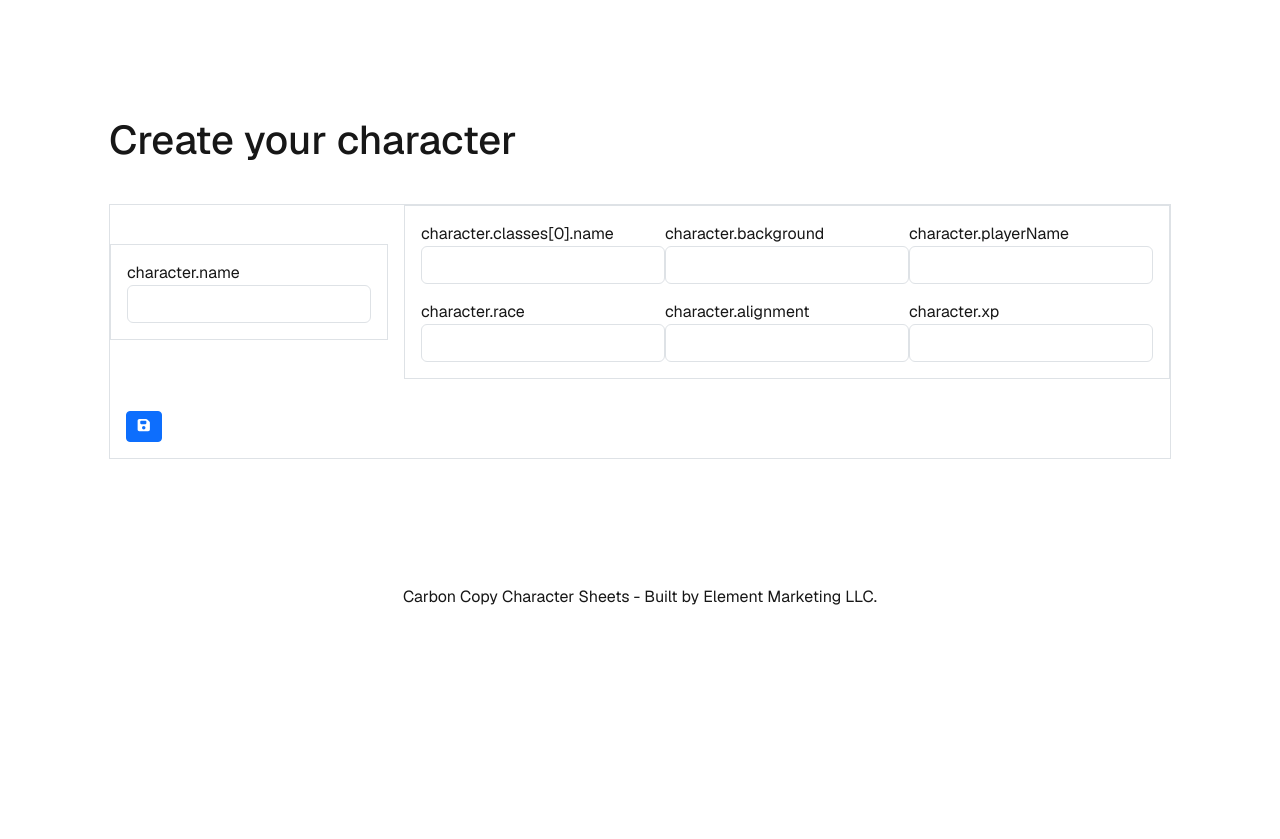
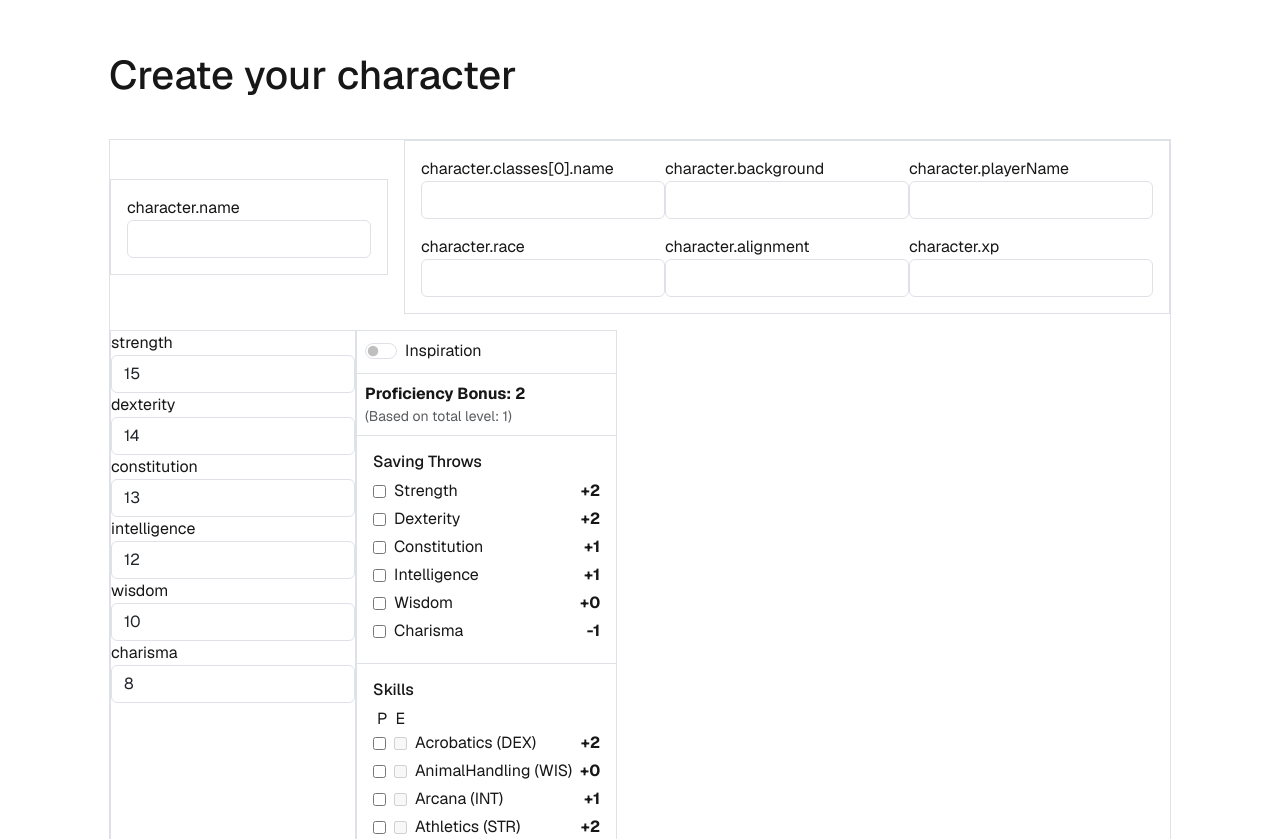
Before and after one commit to skathix/carbon-copy-characters, a Next.js app: page / in a window 1280 px wide. Shown: the part 113-952 px from the top of the page. Before the commit the page ends 800 px from the top, so only its background shows below. Built offline with nearby package versions, Linux system fonts and the light colour scheme.

Commit message:
Implemented the second column of the first page

```diff
--- a/src/app/components/character/forms/CharacterForm.tsx
+++ b/src/app/components/character/forms/CharacterForm.tsx
@@ -1,24 +1,209 @@
-import { Form } from "formik";
+import { Form, useFormikContext, Field } from "formik";
 import React from "react";
 import { FontAwesomeIcon } from "@fortawesome/react-fontawesome";
 import { faSave } from "@fortawesome/free-solid-svg-icons";
 import PrimaryCharacterInfo from "./panels/PrimaryCharacterInfo";
+import FormField from "../../form/FormField";
+import { CharacterModel } from "@/app/types/character.types";
 
-type CharacterFormProps = {
-  handleSubmit: React.FormEventHandler<HTMLFormElement>;
-};
+export default function CharacterForm() {
+  const { values, handleSubmit } = useFormikContext<CharacterModel>();
 
-export default function CharacterForm({handleSubmit}: CharacterFormProps) {
+  function getAbilityModifier(abilityScore: string): number {
+    if (!abilityScore || isNaN(parseInt(abilityScore))) return -5;
+    return Math.floor((parseInt(abilityScore) - 10) / 2);
+  }
+
+  function getSavingThrowModifier(save: string, isProficient: boolean): string {
+    // Calculate saving throw modifier based on ability score and proficiency
+    console.log("Calculating saving throw for:", save, "Proficient:", isProficient, "Proficiency Bonus:", values.proficiencies.proficiencyBonus);
+    const abilityScore =
+      values.abilityScores[
+        save as keyof typeof values.abilityScores
+      ];
+    let modifier = getAbilityModifier(abilityScore);
+    if (isProficient) {
+        modifier += values.proficiencies.proficiencyBonus;
+    }
+    return (modifier >= 0 ? "+" : "") + modifier.toString();
+  }
+
+  function getSkillModifier(skill: string): string {
+    // Calculate skill modifier based on ability score, proficiency, and expertise
+    const skillData =
+      values.proficiencies.skills[
+        skill as keyof typeof values.proficiencies.skills
+      ];
+    const abilityScore =
+      values.abilityScores[
+        skillData.abilityScore as keyof typeof values.abilityScores
+      ];
+
+    // Get base ability modifier
+    let modifier = getAbilityModifier(abilityScore);
+    // Add proficiency bonus if proficient
+    if (skillData.proficient) {
+      modifier += values.proficiencies.proficiencyBonus;
+    }
+
+    // Double proficiency bonus if expert (expertise)
+    if (skillData.expert) {
+      modifier += values.proficiencies.proficiencyBonus;
+    }
+
+    return (modifier >= 0 ? "+" : "") + modifier.toString();
+  }
+
   return (
     <Form onSubmit={handleSubmit} className={"border"}>
+      <div className={"d-flex flex-column"}>
         <div className={"d-flex gap-3 justify-content-start mb-3"}>
           <PrimaryCharacterInfo />
+        </div>
+        {/*
+            This is the second half, 80% of the visual height of the pdf form
+            it includes the following sections:
+            - Attributes
+            - Skills
+            - Combat
+            - Equipment
+            - Details
+            - Features
+            - Other Proficiencies & Languages
+            Each section should be its own component
+            The Layout should reflect the pdf form as closely as possible
+            From left to right, top to bottom you will have:
+            - Attributes (6 fields) stacked vertically
+            - Skills (a long list of skills with checkboxes and fields for each skill)
+            - Combat (AC, Initiative, Speed, HP, Hit Dice, Death Saves)
+            - Equipment (a large text area, with currency fields below)
+            - Details (Personality Traits, Ideals, Bonds, Flaws)
+            - Features (a large text area)
+            - Other Proficiencies & Languages (a text area)
+            */}
+        {/* Outer Shell (80% Row) */}
+        <div className={"d-flex justify-content-start"}>
+          {/* Attributes */}
+          <div className={"d-flex flex-column border"}>
+            {Object.keys(values.abilityScores).map((key, index) => (
+              <FormField
+                key={index}
+                label={key}
+                name={`abilityScores.${key}`}
+                type="number"
+              />
+            ))}
+          </div>
+          <div className={"d-flex flex-column border"}>
+          {/* Inspiration, Proficiency Bonus, Skills, Saving Throws */}
+            {/* Inspiration Toggle */}
+            <div className={"p-2 border-bottom"}>
+              <div className={"form-check form-switch"}>
+                <Field
+                    type="checkbox"
+                    role={"switch"}
+                    className={"form-check-input"}
+                    name={`proficiencies.inspiration`}
+                    id={`proficiencies.inspiration`}
+                />
+                <label htmlFor={`proficiencies.inspiration`} className={"form-check-label"}>
+                  Inspiration
+                </label>
+              </div>
+            </div>
+            {/* Proficiency Bonus Display */}
+            <div className={"p-2 border-bottom"}>
+              <strong>Proficiency Bonus: {values.proficiencies.proficiencyBonus}</strong>
+              <small className={"d-block text-muted"}>
+                (Based on total level:{" "}
+                {values.character.classes.reduce(
+                  (sum, charClass) => sum + charClass.level,
+                  0
+                )}
+                )
+              </small>
+            </div>
+            {/*
+            Saving Throws List
+            */}
+            <div className={"p-3 border-bottom"}>
+              <h6>Saving Throws</h6>
+                {Object.keys(values.proficiencies.savingThrows).map((save, index) => {
+                  const isProficient =
+                      values.proficiencies.savingThrows[
+                        save as keyof typeof values.proficiencies.savingThrows
+                      ];
+                  return (
+                    <div
+                        key={index}
+                        className={"d-flex align-items-center gap-2 mb-1"}
+                    >
+                        <Field
+                            type="checkbox"
+                            name={`proficiencies.savingThrows.${save}`}
+                            id={`proficiencies.savingThrows.${save}`}
+                        />
+                        <label
+                            className={"flex-grow-1"}
+                            htmlFor={`proficiencies.savingThrows.${save}`}
+                        >
+                            {save.charAt(0).toUpperCase() + save.slice(1)}
+                        </label>
+                        <span className={"fw-bold"}>{getSavingThrowModifier(save, isProficient)}</span>
+                    </div>
+                  );
+                })}
+            </div>
+            {/* Skills List */}
+            <div className={"p-3"}>
+              <h6>Skills</h6>
+              {/* Add Headers to the Skills List for proficiency and expertise, just a P and E */}
+              <div className={"d-flex justify-content-start gap-2 px-1"}>
+                <div className={"text-center"}>P</div>
+                <div className={"text-center"}>E</div>
+              </div>
+              {Object.keys(values.proficiencies.skills).map((skill, index) => {
+                const skillData =
+                  values.proficiencies.skills[
+                    skill as keyof typeof values.proficiencies.skills
+                  ];
+                return (
+                  <div
+                    key={index}
+                    className={"d-flex align-items-center gap-2 mb-1"}
+                  >
+                    <Field
+                      type="checkbox"
+                      name={`proficiencies.skills.${skill}.proficient`}
+                      id={`proficiencies.skills.${skill}.proficient`}
+                    />
+                    <Field
+                      type="checkbox"
+                      name={`proficiencies.skills.${skill}.expert`}
+                      id={`proficiencies.skills.${skill}.expert`}
+                      disabled={!skillData.proficient}
+                      title="Expertise (double proficiency)"
+                    />
+                    <label
+                      className={"flex-grow-1"}
+                      htmlFor={`proficiencies.skills.${skill}.proficient`}
+                    >
+                      {skill.charAt(0).toUpperCase() + skill.slice(1)} (
+                      {skillData.abilityScore.substring(0, 3).toUpperCase()})
+                    </label>
+                    <span className={"fw-bold"}>{getSkillModifier(skill)}</span>
+                  </div>
+                );
+              })}
+            </div>
+          </div>
         </div>
         <div className={"d-flex gap-3 justify-content-start p-3"}>
           <button type="submit" className="btn btn-sm btn-primary">
             <FontAwesomeIcon icon={faSave} />
           </button>
         </div>
+      </div>
     </Form>
   );
 }
--- a/src/app/components/character/forms/CharacterFormik.tsx
+++ b/src/app/components/character/forms/CharacterFormik.tsx
@@ -18,8 +18,8 @@ export default function CharacterFormik() {
                     actions.setSubmitting(false);
                 } }
             >
-                {({ handleSubmit }) => (
-                    <CharacterForm handleSubmit={handleSubmit} />
+                {({ }) => (
+                    <CharacterForm />
                 )}
             </Formik>
         </div></>
--- a/src/app/components/form/FormField.tsx
+++ b/src/app/components/form/FormField.tsx
@@ -2,8 +2,6 @@
 // a component that wraps a label and a Field from formik
 import { Field } from "formik";
 import React from "react";
-
-// Helper function to get nested error by path
 
 export default function FormField({
   label,
--- a/src/app/models/characterModel.json
+++ b/src/app/models/characterModel.json
@@ -1,14 +1,14 @@
 {
   "abilityScores": {
-    "strength": "",
-    "dexterity": "",
-    "constitution": "",
-    "intelligence": "",
-    "wisdom": "",
-    "charisma": ""
+    "strength": "15",
+    "dexterity": "14",
+    "constitution": "13",
+    "intelligence": "12",
+    "wisdom": "10",
+    "charisma": "8"
   },
   "proficiencies": {
-    "proficiencyBonus": "",
+    "proficiencyBonus": 2,
     "inspiration": false,
     "savingThrows": {
       "strength": false,
```
Also changed, not shown: src/app/types/character.types.ts (+169 -115 lines). Lines whose indentation alone changed are shown as unchanged.
